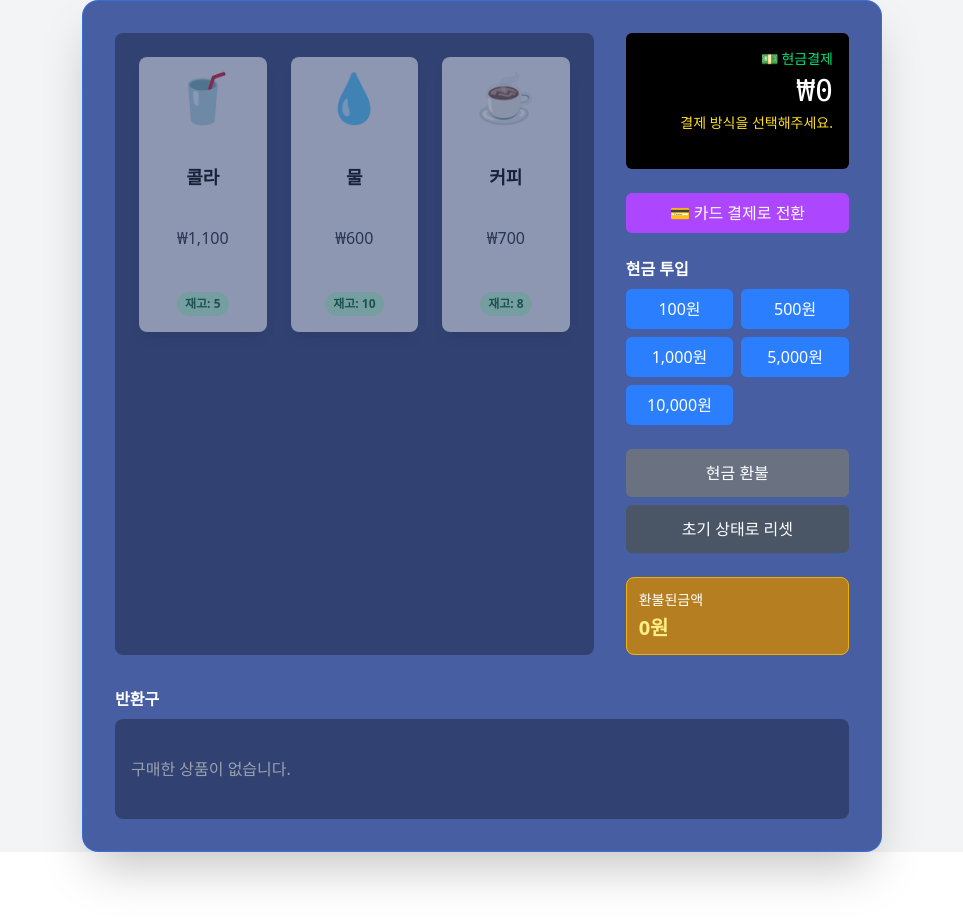
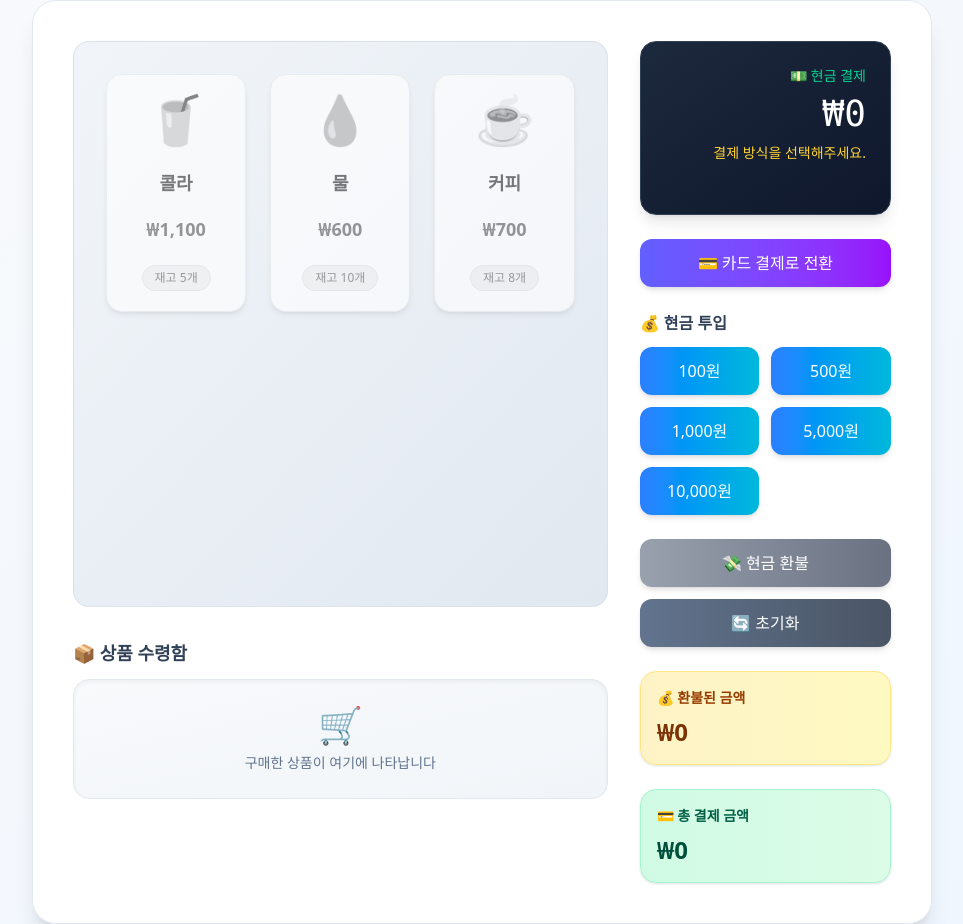
Before and after one commit to kurone-ab/sungje-vending-machine, a React (Vite) app: page / in a window 1280 px wide. Shown: the whole page, without its empty margins (158-1121 px from the left). Before the commit the page ends 852 px from the top, so only its background shows below. Built offline with nearby package versions, Linux system fonts and the light colour scheme.

Commit message:
Refactor: Improve UI with updated styles and transitions, enhance error handling with detailed logging, and simplify card payment simulation logic

```diff
--- a/src/components/ControlPanel.tsx
+++ b/src/components/ControlPanel.tsx
@@ -6,33 +6,35 @@ const cashTypes = [100, 500, 1000, 5000, 10000];
 export const ControlPanel: React.FC = () => {
   const { paymentMethod, insertedMoney, message, isProcessing, purchasedItems, refundedAmount, togglePaymentMode, insertCash, resetToInitialState, refundAllCash } =
     useVendingMachine();
+
+  const totalPaymentAmount = purchasedItems.reduce((total, item) => total + item.price, 0);
   return (
-    <div className="flex flex-col gap-6">
-      <div className="bg-black text-white p-4 rounded-md text-right shadow-inner-lg">
-        <div className="text-sm text-green-400">{paymentMethod === "card" ? "💳 카드결제" : "💵 현금결제"}</div>
-        <div className="text-3xl font-mono my-1">₩{insertedMoney.toLocaleString()}</div>
-        <div className="text-sm mt-1 h-10 text-yellow-300 break-keep">{message}</div>
+    <div className="flex flex-col gap-6 row-span-2">
+      <div className="bg-gradient-to-br from-slate-800 to-slate-900 text-white p-6 rounded-2xl text-right shadow-lg border border-slate-700">
+        <div className="text-sm text-emerald-400 font-medium">{paymentMethod === "card" ? "💳 카드 결제" : "💵 현금 결제"}</div>
+        <div className="text-4xl font-mono my-2 text-white">₩{insertedMoney.toLocaleString()}</div>
+        <div className="text-sm mt-2 h-12 text-amber-300 break-keep leading-relaxed">{message}</div>
       </div>
 
       <button
         onClick={togglePaymentMode}
         disabled={insertedMoney > 0}
-        className="cursor-pointer w-full bg-purple-500 text-white p-2 rounded-md hover:bg-purple-600 transition-colors disabled:bg-gray-500 disabled:cursor-not-allowed"
+        className="cursor-pointer w-full bg-gradient-to-r from-indigo-500 to-purple-600 text-white p-3 rounded-xl hover:from-indigo-600 hover:to-purple-700 transition-all duration-200 disabled:from-gray-400 disabled:to-gray-500 disabled:cursor-not-allowed font-medium shadow-md"
       >
         {paymentMethod === "cash" ? "💳 카드 결제로 전환" : "💵 현금 결제로 전환"}
       </button>
 
       <div>
-        <p className={`text-white font-semibold mb-2 transition-opacity ${paymentMethod !== "cash" && "opacity-50"}`}>
-          현금 투입
+        <p className={`text-slate-700 font-semibold mb-3 transition-opacity ${paymentMethod !== "cash" && "opacity-50"}`}>
+          💰 현금 투입
         </p>
-        <div className="grid grid-cols-2 gap-2">
+        <div className="grid grid-cols-2 gap-3">
           {cashTypes.map((cash) => (
             <button
               key={cash}
               onClick={() => insertCash(cash)}
               disabled={paymentMethod !== "cash" || isProcessing || purchasedItems.length > 0}
-              className="cursor-pointer bg-blue-500 text-white p-2 rounded-md hover:bg-blue-600 transition-colors disabled:bg-gray-500 disabled:cursor-not-allowed"
+              className="cursor-pointer bg-gradient-to-r from-blue-500 to-cyan-500 text-white p-3 rounded-xl hover:from-blue-600 hover:to-cyan-600 transition-all duration-200 disabled:from-gray-400 disabled:to-gray-500 disabled:cursor-not-allowed font-medium shadow-md"
             >
               {cash.toLocaleString()}원
             </button>
@@ -40,27 +42,38 @@ export const ControlPanel: React.FC = () => {
         </div>
       </div>
 
-      <div className="flex flex-col gap-2">
+      <div className="flex flex-col gap-3">
         <button
           onClick={refundAllCash}
           disabled={paymentMethod !== "cash" || insertedMoney === 0 || isProcessing}
-          className="cursor-pointer w-full bg-red-500 text-white p-3 rounded-md hover:bg-red-600 transition-colors disabled:bg-gray-500 disabled:cursor-not-allowed"
+          className="cursor-pointer w-full bg-gradient-to-r from-rose-500 to-red-500 text-white p-3 rounded-xl hover:from-rose-600 hover:to-red-600 transition-all duration-200 disabled:from-gray-400 disabled:to-gray-500 disabled:cursor-not-allowed font-medium shadow-md"
         >
-          현금 환불
+          💸 현금 환불
         </button>
         <button
           onClick={resetToInitialState}
           disabled={isProcessing}
-          className="cursor-pointer w-full bg-gray-600 text-white p-3 rounded-md hover:bg-gray-700 transition-colors disabled:bg-gray-500 disabled:cursor-not-allowed"
+          className="cursor-pointer w-full bg-gradient-to-r from-slate-500 to-gray-600 text-white p-3 rounded-xl hover:from-slate-600 hover:to-gray-700 transition-all duration-200 disabled:from-gray-400 disabled:to-gray-500 disabled:cursor-not-allowed font-medium shadow-md"
         >
-          초기 상태로 리셋
+          🔄 초기화
         </button>
       </div>
 
-        <div className="bg-yellow-600/80 rounded-lg p-3 border border-yellow-500">
-            <div className="text-white text-sm font-medium mb-1">환불된금액</div>
-            <div className="text-yellow-200 text-xl font-bold">
-                {refundedAmount.toLocaleString()}원
+        <div className="bg-gradient-to-r from-amber-100 to-yellow-100 rounded-2xl p-4 border border-amber-200 shadow-sm">
+            <div className="text-amber-800 text-sm font-semibold mb-2 flex items-center gap-1">
+              💰 환불된 금액
+            </div>
+            <div className="text-amber-900 text-2xl font-bold">
+                ₩{refundedAmount.toLocaleString()}
+            </div>
+        </div>
+
+        <div className="bg-gradient-to-r from-emerald-100 to-green-100 rounded-2xl p-4 border border-emerald-200 shadow-sm">
+            <div className="text-emerald-800 text-sm font-semibold mb-2 flex items-center gap-1">
+              💳 총 결제 금액
+            </div>
+            <div className="text-emerald-900 text-2xl font-bold">
+                ₩{totalPaymentAmount.toLocaleString()}
             </div>
         </div>
     </div>
--- a/src/components/DrinkSelector.tsx
+++ b/src/components/DrinkSelector.tsx
@@ -4,7 +4,7 @@ import { useVendingMachine } from "../contexts/VendingMachineContext";
 export const DrinkSelector: React.FC = () => {
   const { drinks, paymentMethod, insertedMoney, isProcessing, selectDrink } = useVendingMachine();
   return (
-    <div className="col-span-2 bg-black/30 rounded-lg p-6 grid grid-cols-3 grid-rows-2 gap-6">
+    <div className="col-span-2 bg-gradient-to-br from-slate-100 to-slate-200 rounded-2xl p-8 grid grid-cols-3 grid-rows-2 gap-6 border border-slate-300/50">
       {drinks.map((drink) => {
         const isCashAvailable = paymentMethod === "cash" && insertedMoney >= drink.price;
         const isCardAvailable = paymentMethod === "card";
@@ -15,15 +15,15 @@ export const DrinkSelector: React.FC = () => {
             key={drink.id}
             onClick={() => selectDrink(drink)}
             disabled={!isAvailable || isProcessing}
-            className={`bg-white/90 p-4 rounded-lg shadow-lg flex flex-col items-center justify-between transition-all duration-200 ${isAvailable && !isProcessing ? "cursor-pointer hover:scale-105 hover:shadow-xl" : "opacity-50 cursor-not-allowed"}`}
+            className={`bg-white p-5 rounded-2xl shadow-md border border-slate-200 flex flex-col items-center justify-between transition-all duration-300 ${isAvailable && !isProcessing ? "cursor-pointer hover:scale-105 hover:shadow-lg hover:border-blue-300 hover:bg-blue-50" : "opacity-60 cursor-not-allowed grayscale"}`}
           >
-            <div className="text-5xl mb-2">{drink.icon}</div>
-            <div className="font-bold text-lg">{drink.name}</div>
-            <div className="text-md text-gray-800">₩{drink.price.toLocaleString()}</div>
+            <div className="text-5xl mb-3">{drink.icon}</div>
+            <div className="font-bold text-lg text-slate-800 mb-1">{drink.name}</div>
+            <div className="text-lg font-semibold text-blue-600 mb-2">₩{drink.price.toLocaleString()}</div>
             <div
-              className={`text-xs font-semibold mt-2 px-2 py-1 rounded-full ${drink.stock > 0 ? "bg-green-200 text-green-800" : "bg-red-200 text-red-800"}`}
+              className={`text-xs font-medium px-3 py-1 rounded-full ${drink.stock > 0 ? "bg-emerald-100 text-emerald-700 border border-emerald-200" : "bg-rose-100 text-rose-700 border border-rose-200"}`}
             >
-              재고: {drink.stock}
+              재고 {drink.stock}개
             </div>
           </button>
         );
--- a/src/components/ReturnTray.tsx
+++ b/src/components/ReturnTray.tsx
@@ -4,19 +4,24 @@ import { useVendingMachine } from "../contexts/VendingMachineContext";
 export const ReturnTray: React.FC = () => {
   const { purchasedItems } = useVendingMachine();
   return (
-    <div className="col-span-3 flex flex-col gap-2">
-      <div className="font-bold text-white">반환구</div>
-      <div className="bg-black/30 rounded-lg p-4 min-h-[100px] flex items-center justify-between shadow-inner-lg">
+    <div className="col-span-2 flex flex-col gap-3">
+      <div className="font-bold text-slate-700 text-lg flex items-center gap-2">
+        📦 상품 수령함
+      </div>
+      <div className="bg-gradient-to-br from-slate-50 to-slate-100 rounded-2xl p-6 min-h-[120px] flex items-center justify-center border border-slate-200 shadow-inner">
         <div className="flex items-center gap-4">
-          <div className="flex gap-2 flex-wrap">
+          <div className="flex gap-3 flex-wrap justify-center">
             {purchasedItems.length > 0 ? (
               purchasedItems.map((item) => (
-                <div key={item.id} className="text-4xl">
+                <div key={item.id} className="text-5xl animate-bounce">
                   {item.icon}
                 </div>
               ))
             ) : (
-              <div className="text-gray-400">구매한 상품이 없습니다.</div>
+              <div className="text-slate-500 text-center">
+                <div className="text-4xl mb-2">🛒</div>
+                <div className="text-sm font-medium">구매한 상품이 여기에 나타납니다</div>
+              </div>
             )}
           </div>
         </div>
--- a/src/containers/VendingMachineView.tsx
+++ b/src/containers/VendingMachineView.tsx
@@ -5,8 +5,8 @@ import { ReturnTray } from "../components/ReturnTray";
 
 export const VendingMachineView: React.FC = () => {
   return (
-    <div className="bg-gray-100 min-h-screen flex items-center justify-center font-sans">
-      <div className="bg-blue-900/80 backdrop-blur-sm border border-blue-500/50 rounded-2xl shadow-2xl p-8 w-[800px] h-auto grid grid-cols-3 gap-8">
+    <div className="bg-gradient-to-br from-slate-50 to-blue-50 min-h-screen flex items-center justify-center font-sans">
+      <div className="bg-white/95 backdrop-blur-sm border border-slate-200 rounded-3xl shadow-xl p-10 w-[900px] h-auto grid grid-cols-3 gap-8">
         <DrinkSelector />
         <ControlPanel />
         <ReturnTray />
--- a/src/contexts/VendingMachineContext.tsx
+++ b/src/contexts/VendingMachineContext.tsx
@@ -135,7 +135,8 @@ export const VendingMachineProvider: React.FC<VendingMachineProviderProps> = ({
       } else {
         showTemporaryMessage(paymentResult.message);
       }
-    } catch {
+    } catch (e) {
+      console.error(e);
       showTemporaryMessage("처리 중 오류가 발생했습니다.");
     } finally {
       setIsProcessing(false);
--- a/src/strategies/PaymentStrategy.ts
+++ b/src/strategies/PaymentStrategy.ts
@@ -59,22 +59,11 @@ export class CardPaymentStrategy implements PaymentStrategy {
 
     // 카드 결제 시뮬레이션
     await new Promise((resolve) => setTimeout(resolve, 2000));
-
-    const isSuccess = Math.random() > 0.2; // 80% 확률로 성공
-
-    if (isSuccess) {
-      return {
-        success: true,
-        message: `${drink.name}이(가) 나왔습니다.`,
-      };
-    } else {
-      return {
-        success: false,
-        message: "카드 결제에 실패했습니다.",
-      };
-    }
+    return {
+      success: true,
+      message: `${drink.name}이(가) 나왔습니다.`,
+    };
   }
-
   getDisplayName(): string {
     return "💳 카드결제";
   }
```
